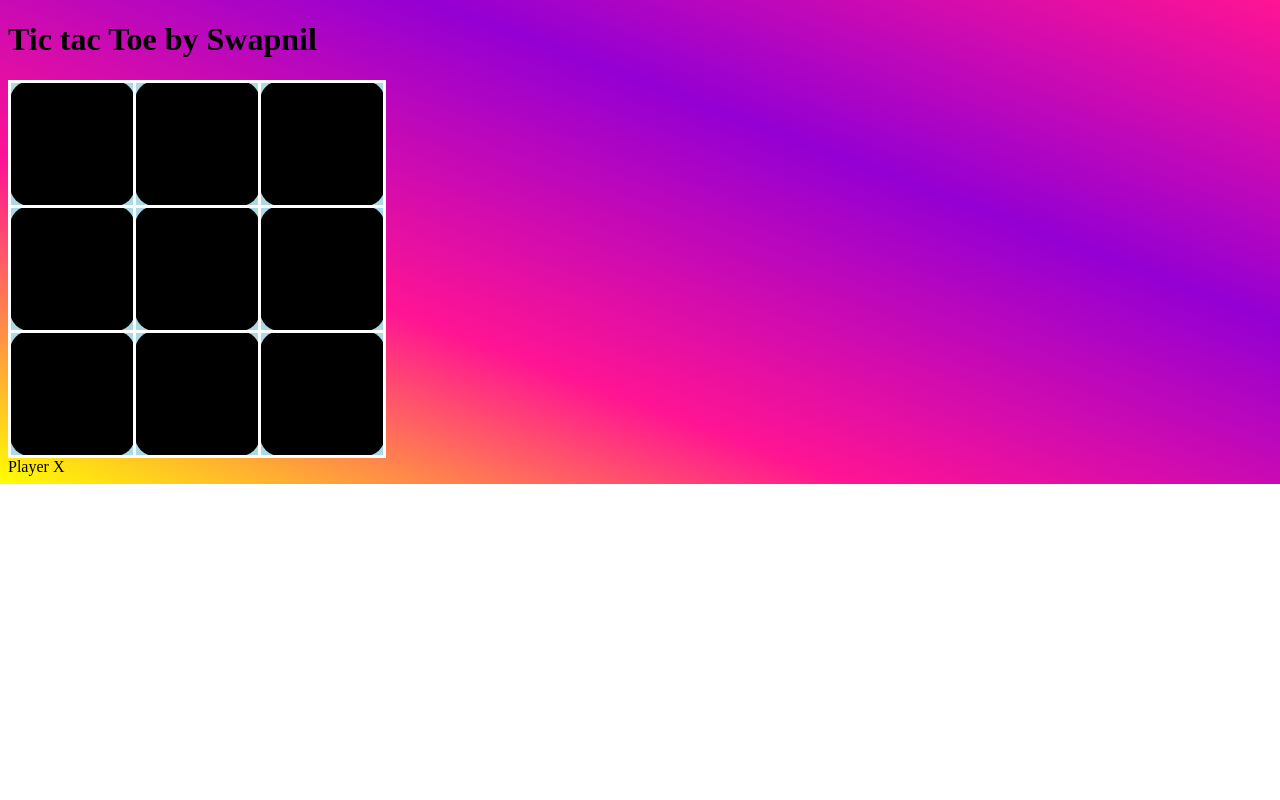
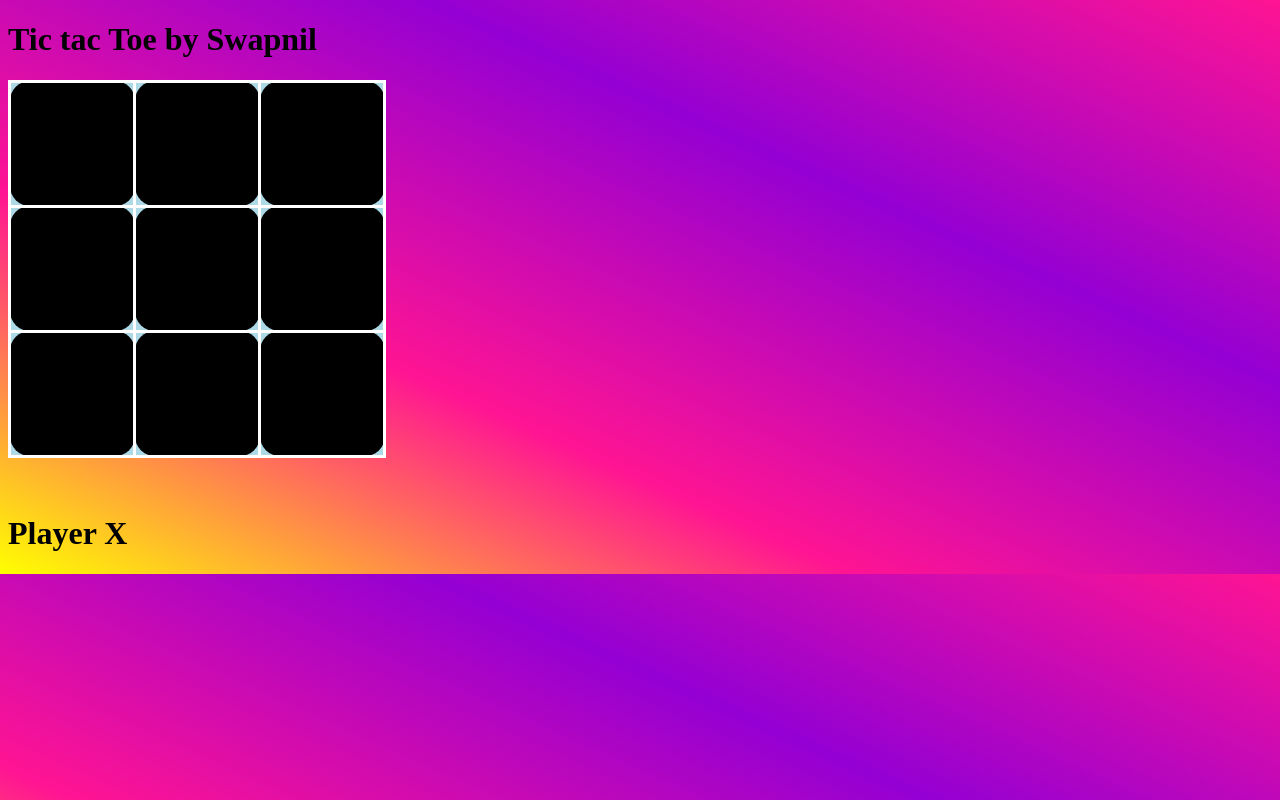
Before and after one commit to 3in1RajeshSwapnilOmm/game, a plain HTML site: page index.html in a window 1280 px wide. Drawn offline with Linux system fonts and the light colour scheme.

Commit message:
Update index.html

```diff
--- a/index.html
+++ b/index.html
@@ -21,8 +21,7 @@
 
 
 <style>
-body{background:linear-gradient(to bottom left,#FF1493,#9400D3,#FF1493,yellow);
-background-repeat:no-repeat;
+body{background:linear-gradient(to bottom left,#FF1493,#9400D3,#FF1493,yellow)
 }
 table {
   background-color:#add8e6;
@@ -51,9 +50,9 @@ td {
 <text-align="center">
 <h1>Tic tac Toe by Swapnil</h1>
 <div id="tictactoe"></div>
-		<div align="left">
+		<div align="left"><br><br>
 
-			<span id='turn'>Player X</span>
+			<span id='turn'><h1>Player X</h1></span>
 		</div></text>
 
 
```
